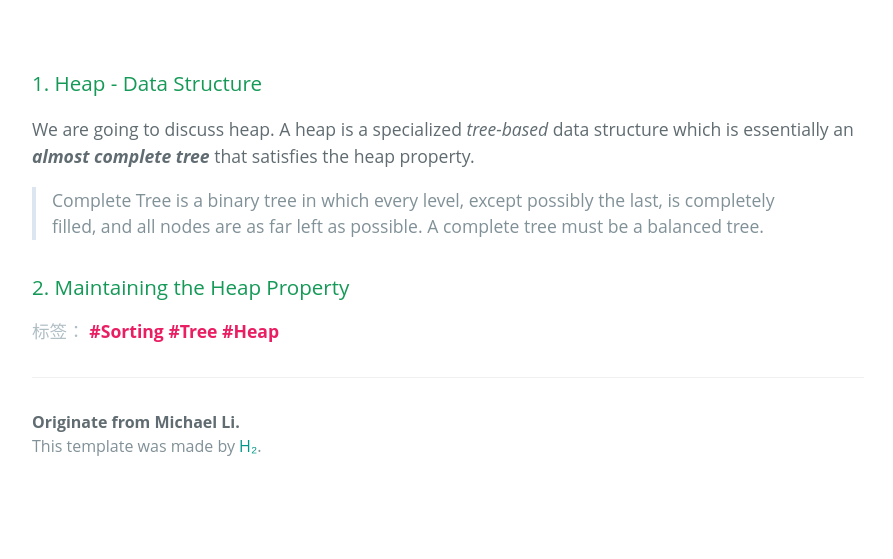
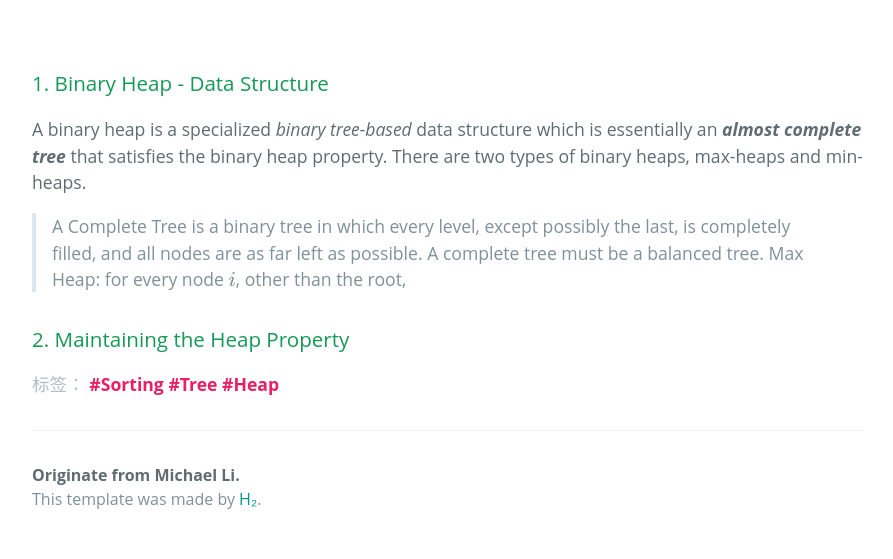
Before and after one commit to zl323/zl323.github.io, a Jekyll site: the page built from _posts/2020-05-16-Heap-Sort.md, in a window 1280 px wide. Shown: the part 350-909 px from the top of the page, without its empty margins (192-1085 px from the left). Built offline with Jekyll 4.4.1, drawn with Linux system fonts in a browser that asks for light colours; some web fonts are replaced; formulas are drawn with MathJax 3.

Commit message:
edit heap sort

```diff
--- a/_posts/2020-05-16-Heap-Sort.md
+++ b/_posts/2020-05-16-Heap-Sort.md
@@ -6,9 +6,9 @@ tags: Sorting Tree Heap
 mathjax: true
 ---
 
-### 1. Heap - Data Structure
-We are going to discuss heap. A heap is a specialized *tree-based* data structure which is essentially an ***almost complete tree*** that satisfies the heap property.
-> Complete Tree is a binary tree in which every level, except possibly the last, is completely filled, and all nodes are as far left as possible. A complete tree must be a balanced tree.
-
+### 1. Binary Heap - Data Structure
+A binary heap is a specialized *binary tree-based* data structure which is essentially an ***almost complete tree*** that satisfies the binary heap property. There are two types of binary heaps, max-heaps and min-heaps.
+> A Complete Tree is a binary tree in which every level, except possibly the last, is completely filled, and all nodes are as far left as possible. A complete tree must be a balanced tree.
+> Max Heap: for every node $i$, other than the root,
 
 ### 2. Maintaining the Heap Property
```
